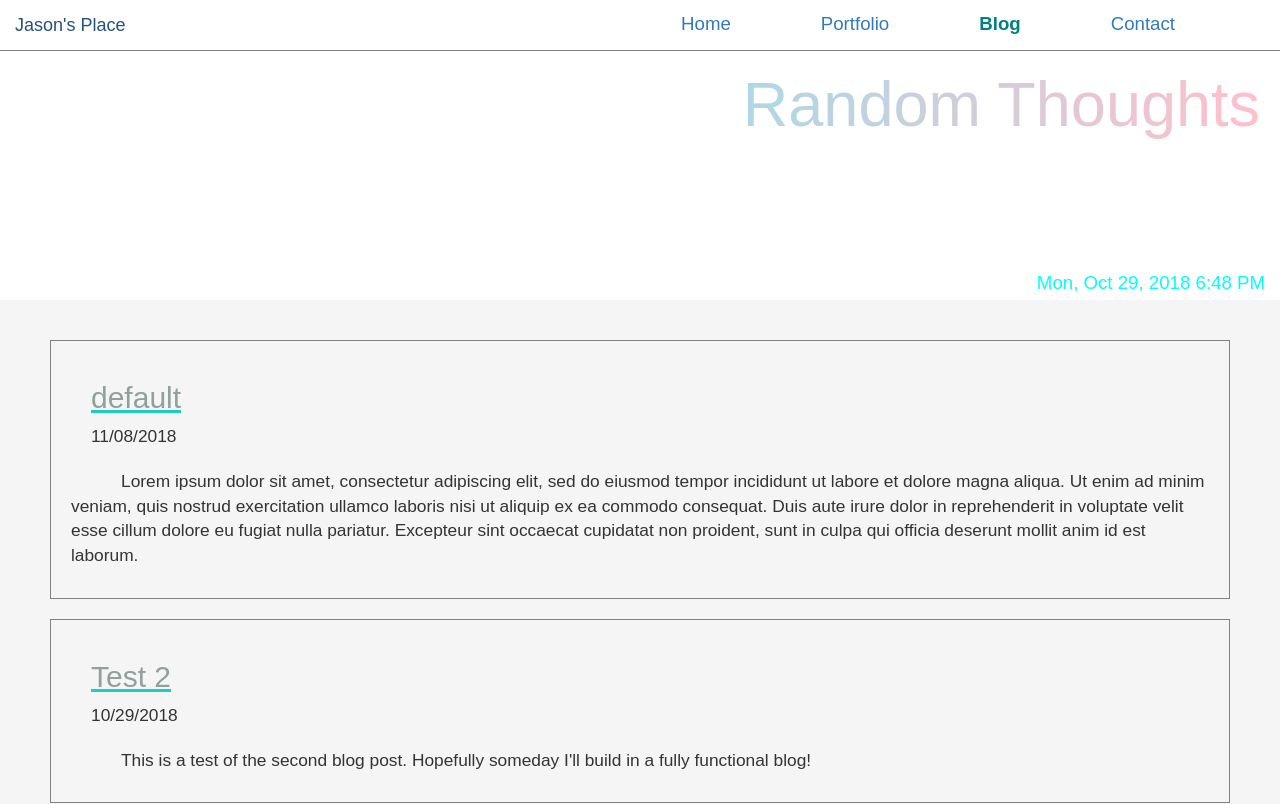
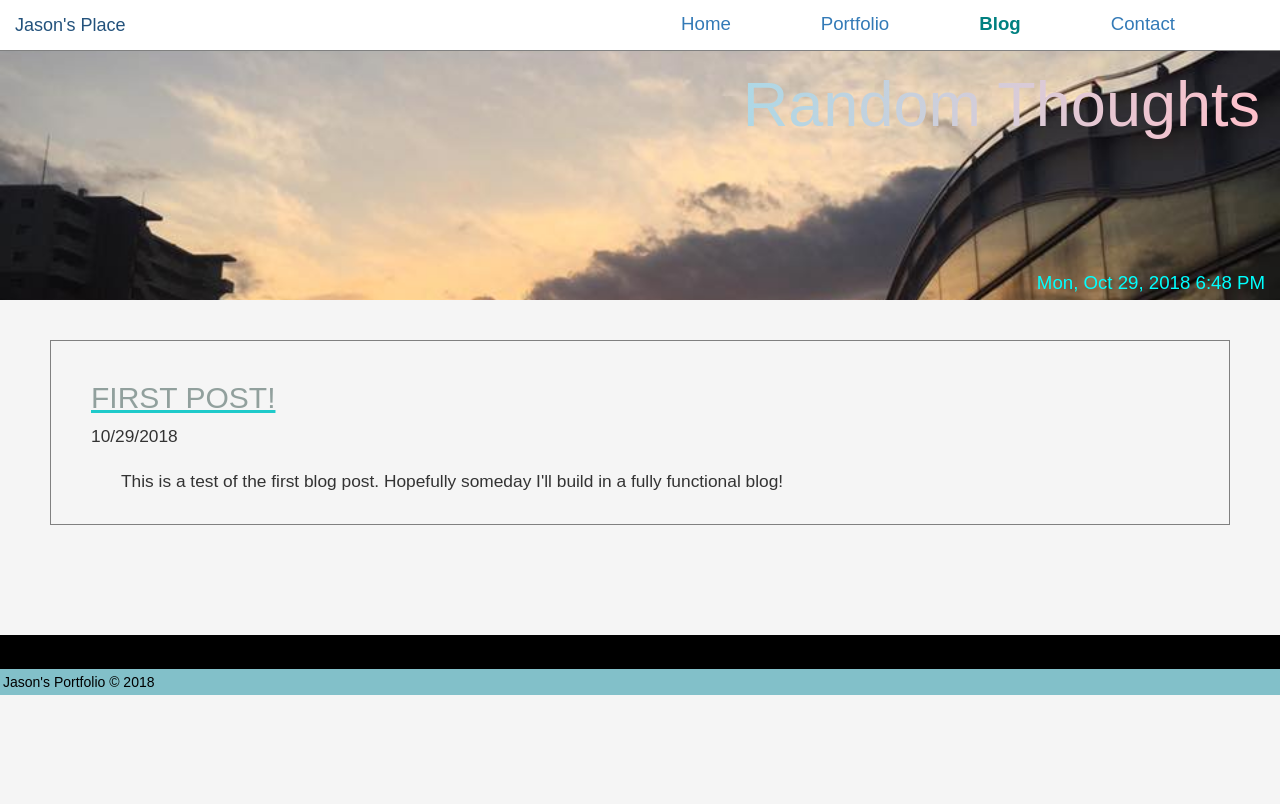
Before and after one commit to jasonfelipe/Portfolio-3.0, a React (Create React App) app in the folder client/: page /blog in a window 1280 px wide. Shown: the top 804 px of the page. Built offline with nearby package versions, Linux system fonts and the light colour scheme; no server answers; a web font is replaced by a local one.

Commit message:
deploy complete, just editing files

```diff
--- a/client/src/pages/Blog.js
+++ b/client/src/pages/Blog.js
@@ -41,21 +41,9 @@
     componentDidMount() {
         this.setState({
             posts: [{
-                title: 'default',
-                text:
-                    "Lorem ipsum dolor sit amet, " +
-                    "consectetur adipiscing elit, sed do eiusmod tempor incididunt ut labore et dolore magna aliqua. " +
-                    "Ut enim ad minim veniam, quis nostrud exercitation ullamco laboris nisi ut aliquip ex ea commodo consequat. " +
-                    "Duis aute irure dolor in reprehenderit in voluptate velit esse cillum dolore eu fugiat nulla pariatur. " +
-                    "Excepteur sint occaecat cupidatat non proident, sunt in culpa qui officia deserunt mollit anim id est laborum.",
-                date: "11/08/2018",
-                images: [],
-                comments: []
-            },
-            {
-                title: "Test 2",
+                title: "FIRST POST!",
                 date: Date.now(),
-                text: "This is a test of the second blog post.  " +
+                text: "This is a test of the first blog post.  " +
                       "Hopefully someday I'll build in a fully functional blog!",
                 images: [],
                 comments: []
```
